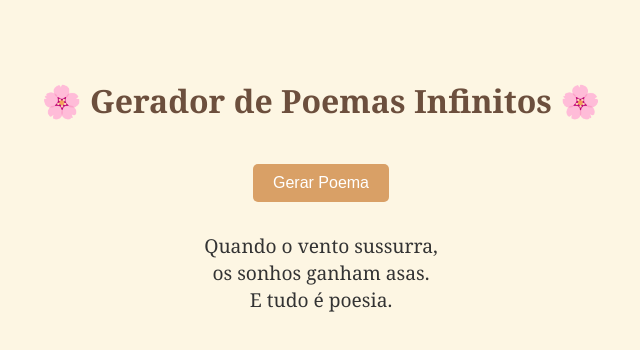
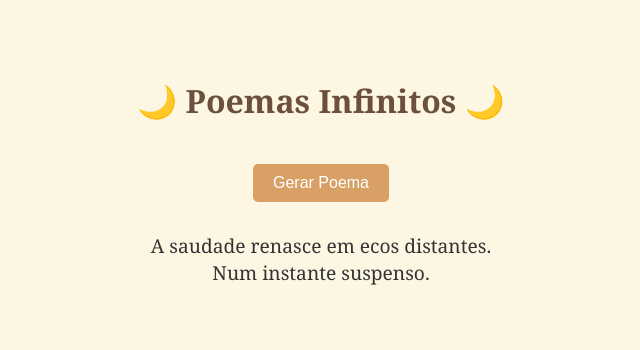
Before and after one commit to gabrielpoetro/poema, a plain HTML site: page index.html in a window 1280 px wide. Both pictures are taken after a click on the button "Gerar Poema". Shown: the whole page, without its empty margins (319-959 px from the left). Drawn offline with Linux system fonts and the light colour scheme.

Commit message:
Add files via upload

```diff
--- a/index.html
+++ b/index.html
@@ -2,15 +2,13 @@
 <html lang="pt-BR">
 <head>
   <meta charset="UTF-8">
-  <title>Gerador de Poemas Infinitos</title>
+  <title>Poemas Infinitos</title>
   <link rel="stylesheet" href="style.css">
 </head>
 <body>
-
-  <h1>🌸 Gerador de Poemas Infinitos 🌸</h1>
+  <h1>🌙 Poemas Infinitos 🌙</h1>
   <button id="gerarPoema">Gerar Poema</button>
   <div id="poema"></div>
-
   <script src="script.js"></script>
 </body>
 </html>
--- a/script.js
+++ b/script.js
@@ -1,43 +1,44 @@
 document.addEventListener("DOMContentLoaded", function () {
-  const versos1 = [
-    "No silêncio da noite,",
-    "Sob o céu de estrelas,",
-    "Entre sombras e luz,",
-    "Na dança do tempo,",
-    "Quando o vento sussurra,"
+  const sujeitos = [
+    "A lua", "O tempo", "A memória", "O silêncio", "A saudade",
+    "O vento", "A noite", "O olhar", "A esperança", "O vazio"
   ];
 
-  const versos2 = [
-    "flores nascem sem pedir.",
-    "o coração se revela.",
-    "os sonhos ganham asas.",
-    "a alma se despede.",
-    "o mistério se aprofunda."
+  const verbos = [
+    "dança", "sussurra", "desvenda", "abraça", "desaparece",
+    "renasce", "caminha", "se esconde", "se revela", "flutua"
   ];
 
-  const versos3 = [
-    "E tudo é poesia.",
-    "Mesmo sem palavras.",
-    "Como se o mundo respirasse.",
-    "Num instante eterno.",
-    "Feito de silêncio e cor."
+  const complementos = [
+    "na pele da noite", "entre folhas caídas", "no olhar perdido",
+    "sob o véu do vento", "em ecos distantes", "na curva do tempo",
+    "entre sonhos esquecidos", "no silêncio profundo", "na luz que resta",
+    "em sombras delicadas"
   ];
 
-  const botao = document.getElementById("gerarPoema");
+  const finais = [
+    "E tudo faz sentido.", "Mesmo sem razão.", "Como se fosse eterno.",
+    "Num instante suspenso.", "Feito de ausência e cor.",
+    "E o mundo respira poesia.", "Como se o tempo parasse.",
+    "E o coração entendesse.", "Como se fosse ontem.", "E tudo fosse agora."
+  ];
+
   const poemaDiv = document.getElementById("poema");
 
-  botao.addEventListener("click", function () {
-    const v1 = versos1[Math.floor(Math.random() * versos1.length)];
-    const v2 = versos2[Math.floor(Math.random() * versos2.length)];
-    const v3 = versos3[Math.floor(Math.random() * versos3.length)];
+  function gerarPoema() {
+    const verso1 = `${sujeitos[Math.floor(Math.random() * sujeitos.length)]} ${verbos[Math.floor(Math.random() * verbos.length)]} ${complementos[Math.floor(Math.random() * complementos.length)]}.`;
+    const verso2 = finais[Math.floor(Math.random() * finais.length)];
 
-    const poema = `${v1}\n${v2}\n${v3}`;
+    const poema = `${verso1}\n${verso2}`;
     poemaDiv.classList.remove("mostrar");
     poemaDiv.innerText = poema;
 
-    // Força a transição
     setTimeout(() => {
       poemaDiv.classList.add("mostrar");
     }, 50);
-  });
+  }
+
+  // Gera novo poema a cada clique
+  const botao = document.getElementById("gerarPoema");
+  botao.addEventListener("click", gerarPoema);
 });
```
